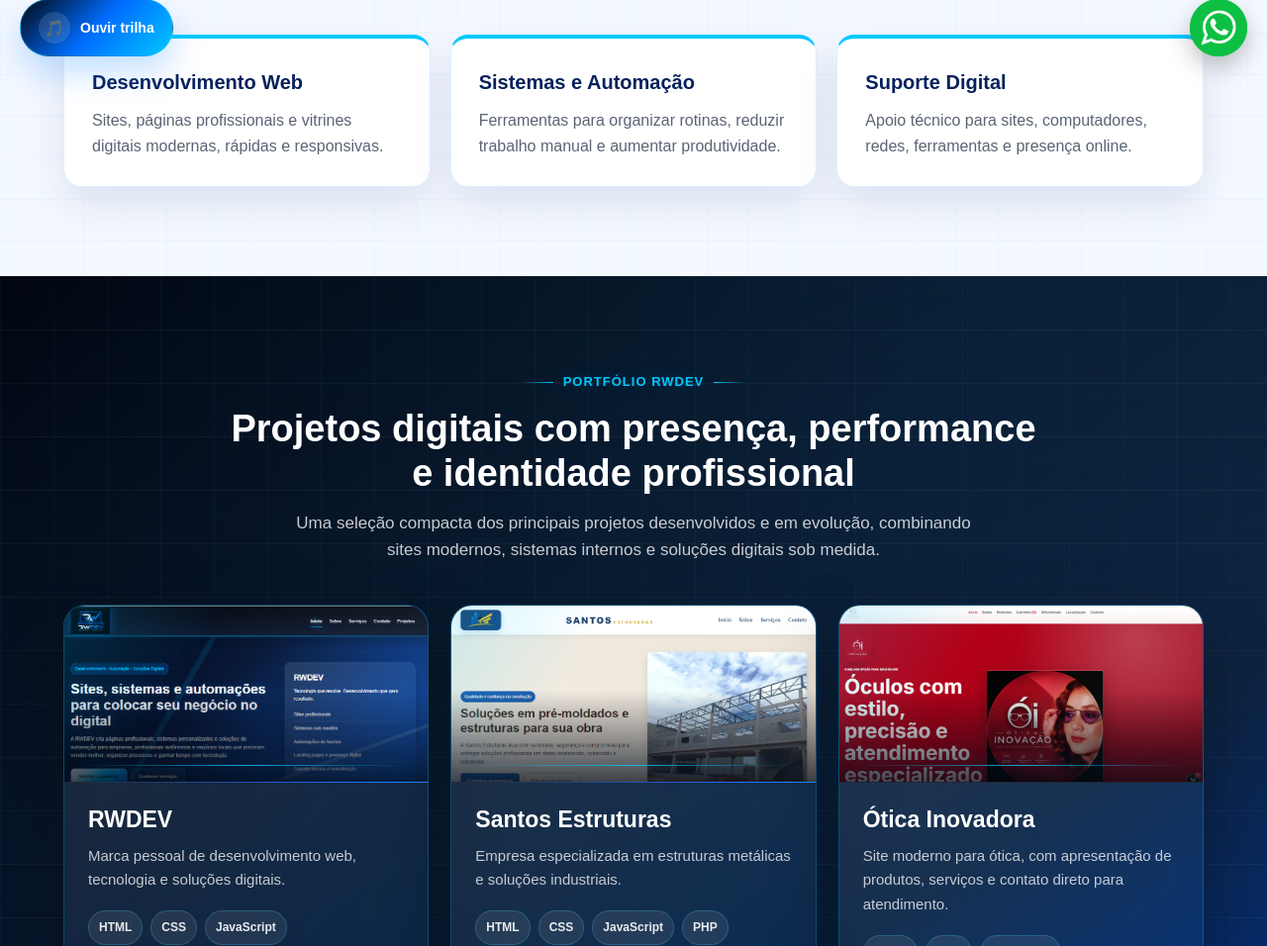
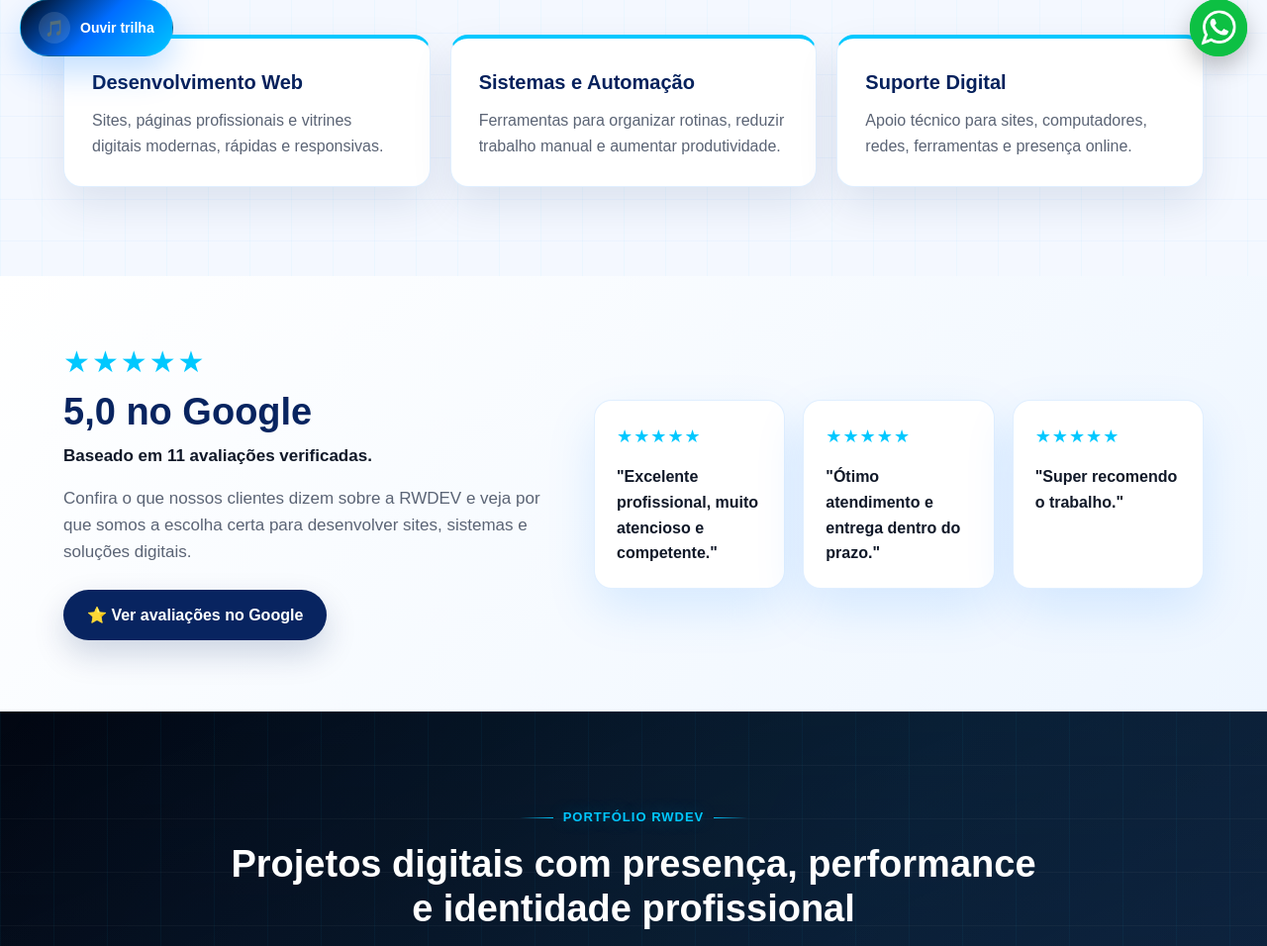
Before and after one commit to richardwendel/rwdev, a PHP site: page / in a window 1280 px wide. Shown: the part 723-1679 px from the top of the page at 99% size. Run offline with PHP 8.4, Linux system fonts and the light colour scheme.

Commit message:
Adiciona prova social Google na home e paginação de depoimentos

```diff
--- a/css/style.css
+++ b/css/style.css
@@ -434,6 +434,102 @@ section {
 .card p {
   color: var(--cinza-texto);
   font-size: 15px;
+}
+
+/* =========================================
+   REPUTAÇÃO GOOGLE HOME
+   ========================================= */
+.home-google-reputacao {
+  background: linear-gradient(135deg, var(--branco), #eef6ff);
+  padding: 72px 0;
+}
+
+.home-google-reputacao-container {
+  align-items: center;
+  display: grid;
+  gap: 32px;
+  grid-template-columns: minmax(0, 0.9fr) minmax(0, 1.1fr);
+}
+
+.home-google-reputacao-resumo {
+  max-width: 520px;
+}
+
+.home-google-estrelas {
+  color: var(--dourado);
+  font-size: 30px;
+  letter-spacing: 2px;
+  line-height: 1;
+  margin-bottom: 14px;
+}
+
+.home-google-reputacao h2 {
+  color: var(--azul-principal);
+  font-size: 38px;
+  line-height: 1.15;
+  margin-bottom: 8px;
+}
+
+.home-google-avaliacoes {
+  color: var(--preto-suave);
+  font-size: 17px;
+  font-weight: 700;
+  margin-bottom: 16px;
+}
+
+.home-google-texto {
+  color: var(--cinza-texto);
+  font-size: 17px;
+  margin-bottom: 24px;
+}
+
+.home-google-botao {
+  align-items: center;
+  background: var(--azul-principal);
+  border-radius: 999px;
+  box-shadow: 0 14px 32px rgba(8, 36, 96, 0.18);
+  color: var(--branco);
+  display: inline-flex;
+  font-weight: 800;
+  justify-content: center;
+  min-height: 48px;
+  padding: 13px 24px;
+  text-decoration: none;
+}
+
+.home-google-botao:hover {
+  background: var(--azul-destaque);
+  color: var(--branco);
+  transform: translateY(-2px);
+}
+
+.home-google-cards {
+  display: grid;
+  gap: 18px;
+  grid-template-columns: repeat(3, minmax(0, 1fr));
+}
+
+.home-google-card {
+  background: var(--branco);
+  border: 1px solid rgba(0, 123, 255, 0.12);
+  border-radius: var(--radius);
+  box-shadow: var(--sombra);
+  min-height: 172px;
+  padding: 22px;
+}
+
+.home-google-card span {
+  color: var(--dourado);
+  display: block;
+  font-size: 18px;
+  letter-spacing: 1px;
+  margin-bottom: 14px;
+}
+
+.home-google-card p {
+  color: var(--preto-suave);
+  font-size: 16px;
+  font-weight: 700;
 }
 
 /* =========================================
--- a/index.html
+++ b/index.html
@@ -183,6 +183,47 @@
           <p>Apoio técnico para sites, computadores, redes, ferramentas e presença online.</p>
         </div>
 
+      </div>
+    </section>
+
+    <!-- =========================================
+         REPUTAÇÃO GOOGLE
+         ========================================= -->
+    <section class="home-google-reputacao" aria-labelledby="homeGoogleReputacaoTitulo">
+      <div class="container home-google-reputacao-container">
+        <div class="home-google-reputacao-resumo reveal-scroll">
+          <div class="home-google-estrelas" aria-label="5 estrelas no Google">★★★★★</div>
+          <h2 id="homeGoogleReputacaoTitulo">5,0 no Google</h2>
+          <p class="home-google-avaliacoes">Baseado em 11 avaliações verificadas.</p>
+          <p class="home-google-texto">
+            Confira o que nossos clientes dizem sobre a RWDEV e veja por que somos a escolha certa para desenvolver sites, sistemas e soluções digitais.
+          </p>
+          <a
+            href="https://www.google.com/search?q=RWDEV&stick=H4sIAAAAAAAA_-NgU1I1qEhMMjcwtTAzSzayNDdLNjG1MqgwS0wzSDVJTLU0NDQzMEk0W8TKGhTu4hoGALbYjSgxAAAA"
+            target="_blank"
+            rel="noopener noreferrer"
+            class="home-google-botao"
+          >
+            ⭐ Ver avaliações no Google
+          </a>
+        </div>
+
+        <div class="home-google-cards" aria-label="Avaliações em destaque">
+          <article class="home-google-card reveal-scroll">
+            <span>★★★★★</span>
+            <p>"Excelente profissional, muito atencioso e competente."</p>
+          </article>
+
+          <article class="home-google-card reveal-scroll">
+            <span>★★★★★</span>
+            <p>"Ótimo atendimento e entrega dentro do prazo."</p>
+          </article>
+
+          <article class="home-google-card reveal-scroll">
+            <span>★★★★★</span>
+            <p>"Super recomendo o trabalho."</p>
+          </article>
+        </div>
       </div>
     </section>
 
```
Also changed, not shown: other parts of css/style.css (+93 -0 lines), depoimentos.html (+138 -28 lines).
